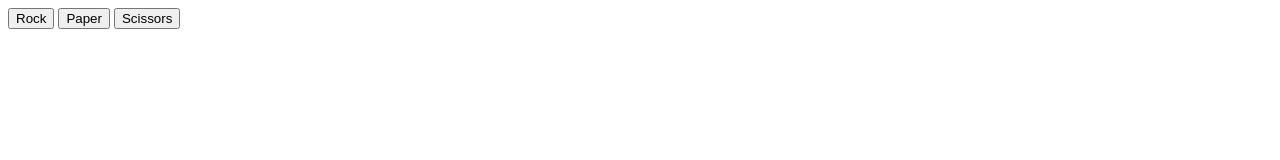
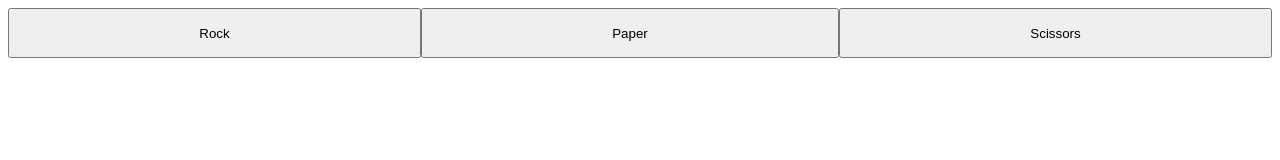
Before and after one commit to umatt1/OdinRPS, a plain HTML site: page index.html in a window 1280 px wide. Drawn offline with Linux system fonts and the light colour scheme.

Commit message:
Adds CSS

```diff
--- a/index.html
+++ b/index.html
@@ -5,6 +5,19 @@
     <meta http-equiv="X-UA-Compatible" content="IE=edge">
     <meta name="viewport" content="width=device-width, initial-scale=1.0">
     <title>Document</title>
+    <style>
+        #options {
+            display:flex;
+            height: auto;
+        }
+        .choice {
+            height:50px;
+            flex: auto;
+        }
+        #results {
+            text-align: center;
+        }
+    </style>
 </head>
 <body>
     <div id="options">
```
